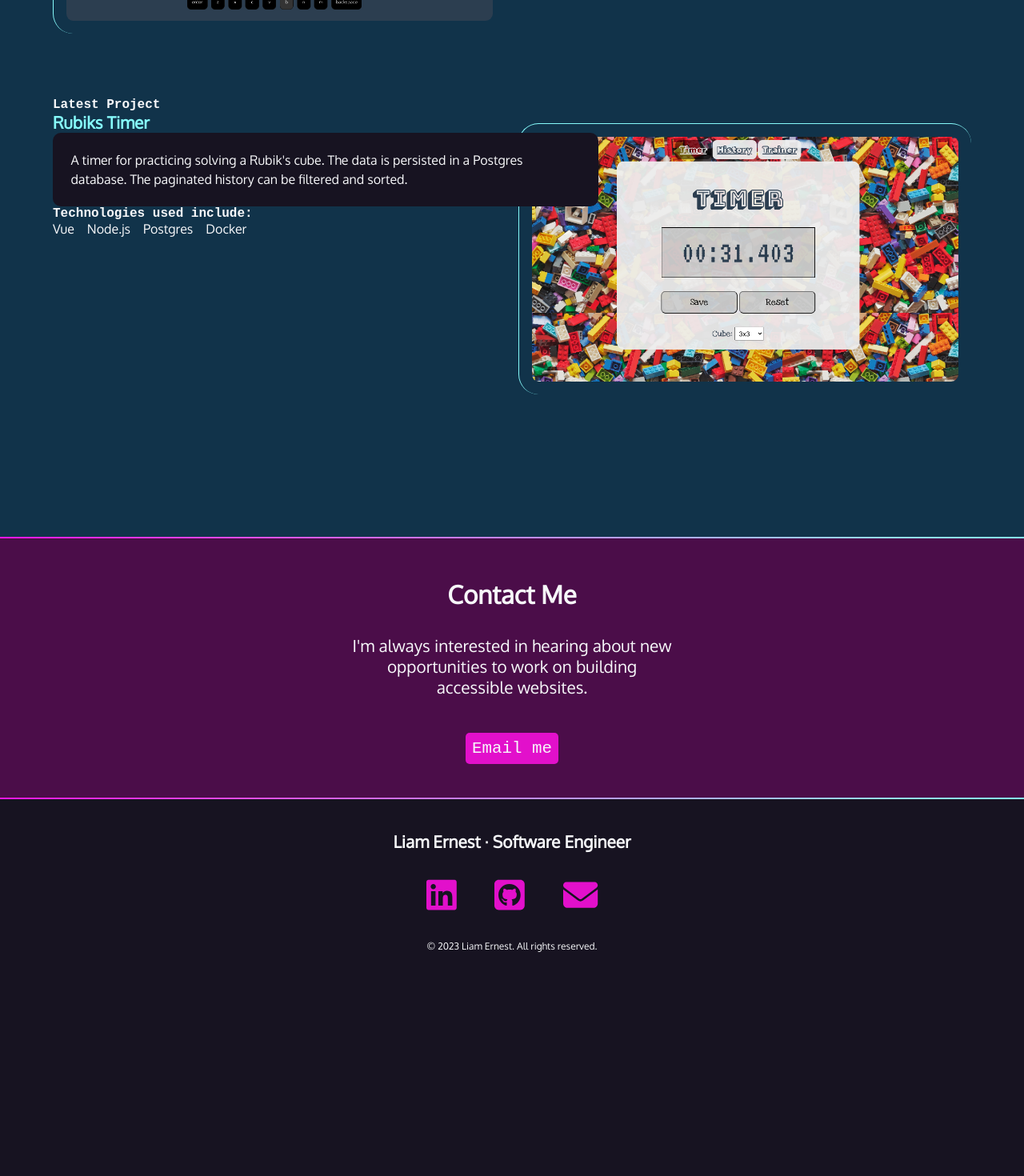
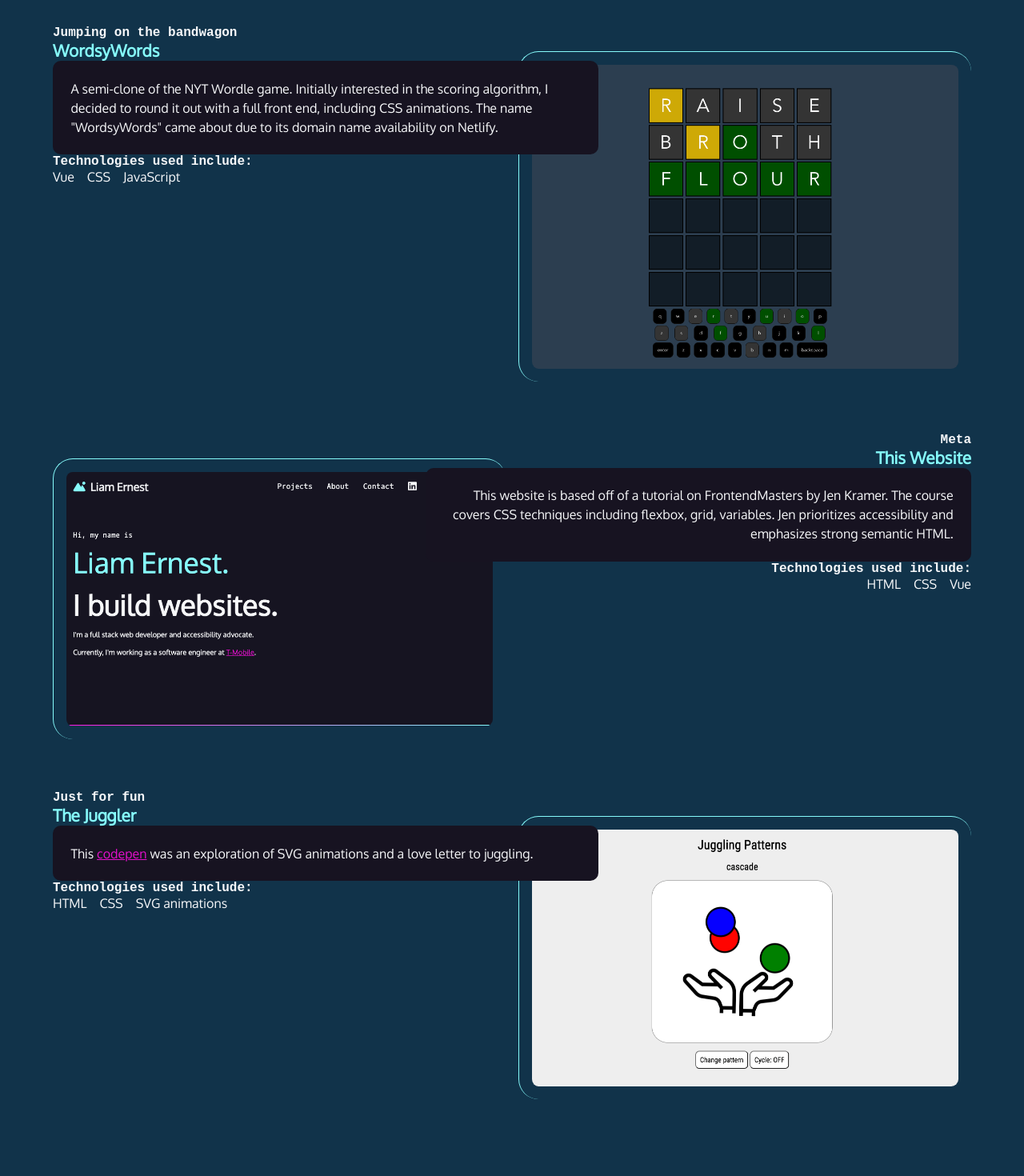
Before and after one commit to lernest/liam-e, a Vue app: page / in a window 1280 px wide. Shown: the part 1200-2670 px from the top of the page at 80% size. Before the commit the page ends 2430 px from the top, so only its background shows below. Built offline with nearby package versions, Linux system fonts and the light colour scheme; a web font is replaced by a local one.

Commit message:
more projects

```diff
--- a/src/components/Projects.vue
+++ b/src/components/Projects.vue
@@ -2,30 +2,8 @@
   <div class="projects-section">
   <section id="projects">
     <h2>Projects I'm proud of</h2>
-    <ul>
-      <li>
+
     <article>
-          <div class="text">
-            <h4>Latest Project</h4>
-            <h3>WordsyWords</h3>
-            <p class="black-box">
-              A semi-clone of the NYT Wordle game.
-              Initially interested in the scoring algorithm, I decided to round it out with a full front end, including CSS animations.
-              The name "WordsyWords" came about due to its domain name availability on Netlify.
-              </p>
-            <h4>Technologies used include:</h4>
-            <ul>
-              <li>Vue</li>
-              <li>CSS</li>
-              <li>JavaScript</li>
-            </ul>
-          </div>
-          <img src="../assets/wordsywords.png" alt="Screenshot of WordsyWords." />
-
-        </article>
-        </li>
-        <li>
-        <article class="reverse">
         <div class="text">
           <h4>Latest Project</h4>
           <h3>Rubiks Timer</h3>
@@ -43,8 +21,64 @@
         <img src="../assets/rubiks.png" alt="Screenshot of Rubiks Timer." />
 
       </article>
-        </li>
+
+      <article class="reverse">
+        <div class="text">
+          <h4>Jumping on the bandwagon</h4>
+          <h3>WordsyWords</h3>
+          <p class="black-box">
+            A semi-clone of the NYT Wordle game.
+            Initially interested in the scoring algorithm, I decided to round it out with a full front end, including CSS animations.
+            The name "WordsyWords" came about due to its domain name availability on Netlify.
+            </p>
+          <h4>Technologies used include:</h4>
+          <ul>
+            <li>Vue</li>
+            <li>CSS</li>
+            <li>JavaScript</li>
           </ul>
+        </div>
+        <img src="../assets/wordsywords.png" alt="Screenshot of WordsyWords." />
+
+      </article>
+
+
+      <article>
+        <div class="text">
+          <h4>Meta</h4>
+          <h3>This Website</h3>
+          <p class="black-box">
+            This website is based off of a tutorial on FrontendMasters by Jen Kramer. The course covers CSS techniques including flexbox, grid, variables. Jen prioritizes accessibility and emphasizes strong semantic HTML.
+            </p>
+          <h4>Technologies used include:</h4>
+          <ul>
+            <li>HTML</li>
+            <li>CSS</li>
+            <li>Vue</li>
+          </ul>
+        </div>
+        <img src="../assets/liam-e.png" alt="Screenshot of WordsyWords." />
+
+      </article>
+
+
+      <article class="reverse">
+        <div class="text">
+          <h4>Just for fun</h4>
+          <h3>The Juggler</h3>
+          <p class="black-box">
+            This <a href="https://codepen.io/lernest/full/eYKLbqR">codepen</a> was an exploration of SVG animations and a love letter to juggling.
+            </p>
+          <h4>Technologies used include:</h4>
+          <ul>
+            <li>HTML</li>
+            <li>CSS</li>
+            <li>SVG animations</li>
+          </ul>
+        </div>
+        <img src="../assets/juggler.png" alt="Screenshot of The Juggler." />
+
+      </article>
 
 
 
```
Also changed, not shown: src/assets/juggler.png (added), src/assets/liam-e.png (added). Lines whose indentation alone changed are shown as unchanged.
